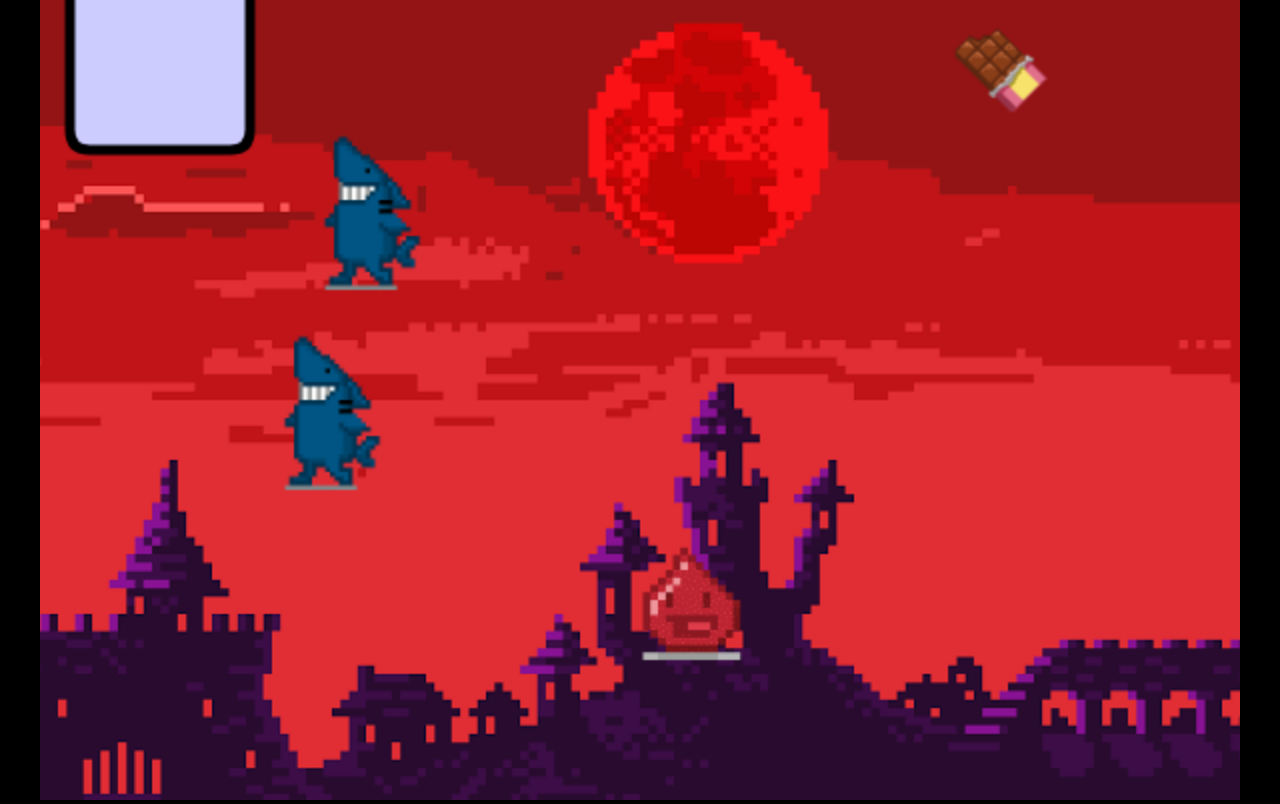
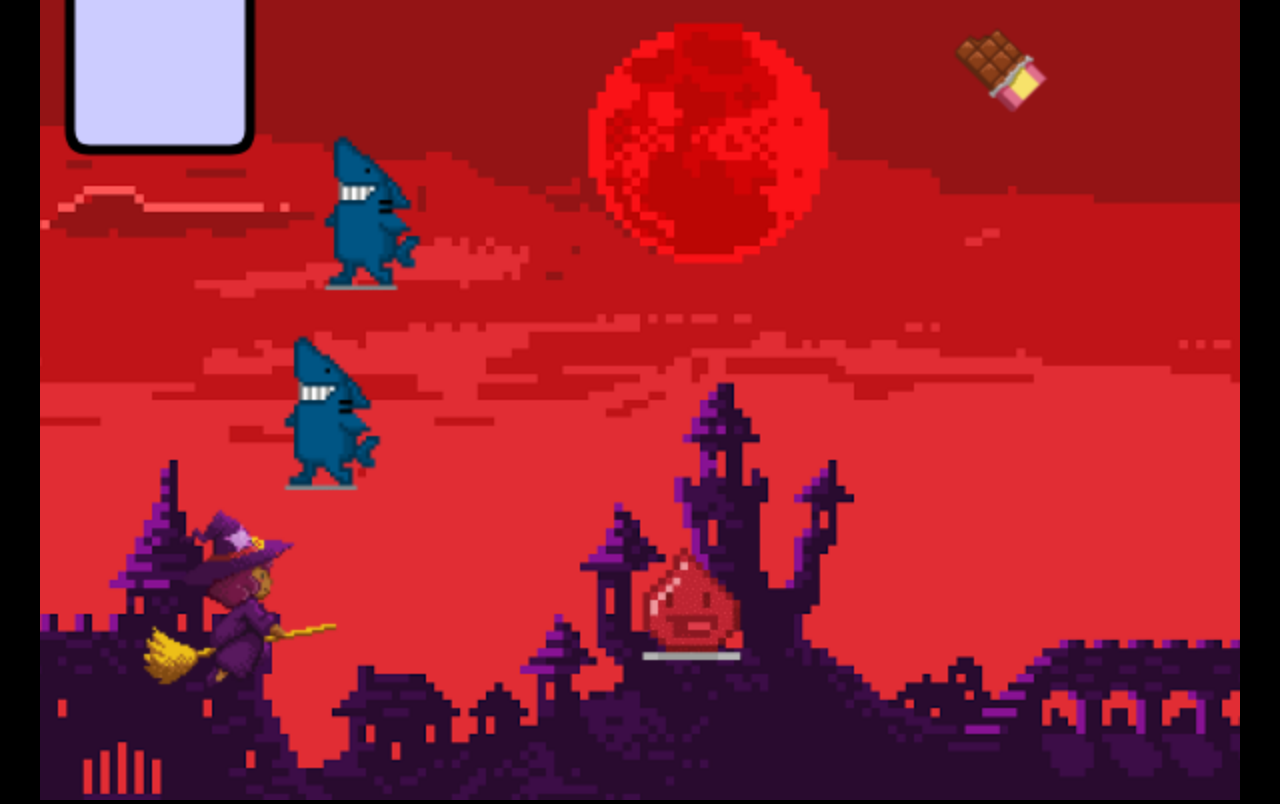
Before and after one commit to tennyagustin/DefenseWitchDemo, a plain HTML site: page index.html in a window 1280 px wide. Drawn offline with Linux system fonts and the light colour scheme.

Commit message:
touch controls for witch

```diff
--- a/index.html
+++ b/index.html
@@ -15,7 +15,6 @@
 		<script src='lib/quintus_audio.js'></script>
 		<script src='scripts/witchy-gui.js'></script>
 		<script src='scripts/witchy-enemies.js'></script>
-		<script src='scripts/witchy-protag.js'></script>
 		<script src='scripts/witchy-items.js'></script>
 
 	</head>
@@ -23,12 +22,16 @@
 	<script>
 			window.addEventListener("load",function(){
 				var Q = window.Q = Quintus({development: true})
-				.include('Sprites, Scenes, 2D, UI, Touch, WitchyGUI, WitchyEnemies, WitchyProtagonist, WitchyItems')
-				.setup({
-					width: 600,
-					height: 400,
-					scaleToFit: true,
-				});
+				.include('Sprites, Scenes, Touch, Input, 2D, UI, WitchyGUI, WitchyEnemies, WitchyItems')
+				.setup({ width: 600, height: 400, scaleToFit: true
+				})
+				.controls(true)
+				.touch();
+
+
+				//turn off gravity
+				Q.gravityY = 0;
+				Q.gravityX = 0;
 
 				//constants
 				Q.SPRITE_CHOCOLATE = 2;
@@ -38,15 +41,40 @@
 				Q.SPRITE_BULLET = 16;
 				Q.SPRITE_GROUND = 32;
 
+				Q.Sprite.extend("Player", {
+					init: function(p) {
+						this._super(p, {
+							asset: "flyingcutiewitch.png",
+							x: 100,
+							y: 300,
+							scale: .3,
+							type: Q.SPRITE_PLAYER,
+						});
+						//this.add('2d, stepControls');
+						this.on("drag");
+						this.on("touchEnd");
+					},
+
+					drag: function(touch) {
+						this.p.dragging = true;
+						this.p.x = touch.origX + touch.dx;
+						this.p.y = touch.origY + touch.dy;
+					},
+
+					touchEnd: function(touch) {
+						this.p.dragging=false;
+					},
+
+				});
+
 				//enable touch
-				Q.touch(Q.SPRITE_CHOCOLATE);
+				Q.touch(Q.SPRITE_PLAYER);
+				//Q.touch(Q.SPRITE_CHOCOLATE);
 				//Q.touch(Q.SPRITE_ENEMY);
 
-				//turn off gravity
-				Q.gravityY = 0;
-				Q.gravityX = 0;
+				Q.scene("level",function(stage){
 
-				Q.scene("level",function(stage){
+					var player = stage.insert(new Q.Player());
 
 					var background = new Q.Sprite({
 						x: 600/2,
@@ -54,6 +82,8 @@
 						asset: "redskybg.png",
 						type: Q.SPRITE_GROUND
 					});
+
+					//var player = new Q.Player();
 
 					var chocolate1 = new Q.Chocolate();
 
@@ -67,24 +97,48 @@
 					Q._extend({x:499, y:300}, Q.enemyTypes['hemoglob'])
 					);
 
-					var player = new Q.Player();
-
-					//stage.insert(player);
 					stage.insert(background);
+					stage.insert(player);
 					stage.insert(sharkguy1);
 					stage.insert(hemoglob1);
 					stage.insert(sharkguy2);
 					stage.insert(chocolate1);
-					stage.insert(player);
+
 
 					var sidePanel = new Q.SidePanel();
 					stage.insert(sidePanel);
 				})
 
 				Q.load("nighttimebg.png, redskybg.png, flyingcutiewitch.png, sharkguy.gif, hemoglob.gif, chocolate.png", function(){
+					Q.state.reset({chocolate: 0, lives: 3});
 					Q.stageScene("level");
+
+
+  var currentObj = null;
+
+ /*
+  Q.el.addEventListener('mousemove',function(e) {
+    var x = e.offsetX || e.layerX,
+        y = e.offsetY || e.layerY,
+        stage = Q.stage();
+
+    var stageX = Q.canvasToStageX(x, stage),
+        stageY = Q.canvasToStageY(y, stage);
+
+    var obj = stage.locate(stageX,stageY);
+
+    if(currentObj) { currentObj.p.over = false; }
+    if(obj) {
+      currentObj = obj;
+      obj.p.over = true;
+    }
+  }); */
+
 				})
-			});
+
+
+			}
+			);
 
 
 		</script>
```
